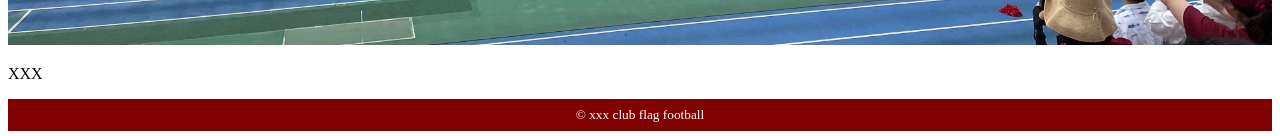
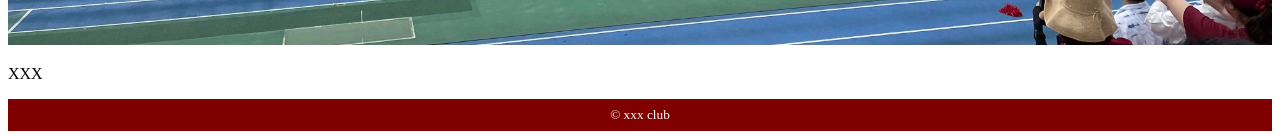
Before and after one commit to isao24/xxxclub-website, a Jekyll site: the page built from index.md, in a window 1280 px wide. Shown: the part 1058-1194 px from the top of the page. Built offline with Jekyll 4.4.1, drawn with Linux system fonts in a browser that asks for light colours; nearby versions of some CDN libraries.

Commit message:
be more general

```diff
--- a/_layouts/default.html
+++ b/_layouts/default.html
@@ -31,7 +31,7 @@
   {{ content }}
 
   <footer>
-    <small>&copy; xxx club flag football</small>
+    <small>&copy; xxx club</small>
   </footer>
 
 </body>
--- a/index.md
+++ b/index.md
@@ -1,9 +1,9 @@
 ---
 layout: default
-title: XXX CLUB Flag Football
+title: XXX CLUB
 ---
 
 
-<div id="main_visual"><p><img src="assets/images/main_visual.jpg" alt="xxx club flag football"></p></div>
+<div id="main_visual"><p><img src="assets/images/main_visual.jpg" alt="xxx club"></p></div>
 
 XXX
```
Also changed, not shown: other parts of _layouts/default.html (+2 -2 lines).
